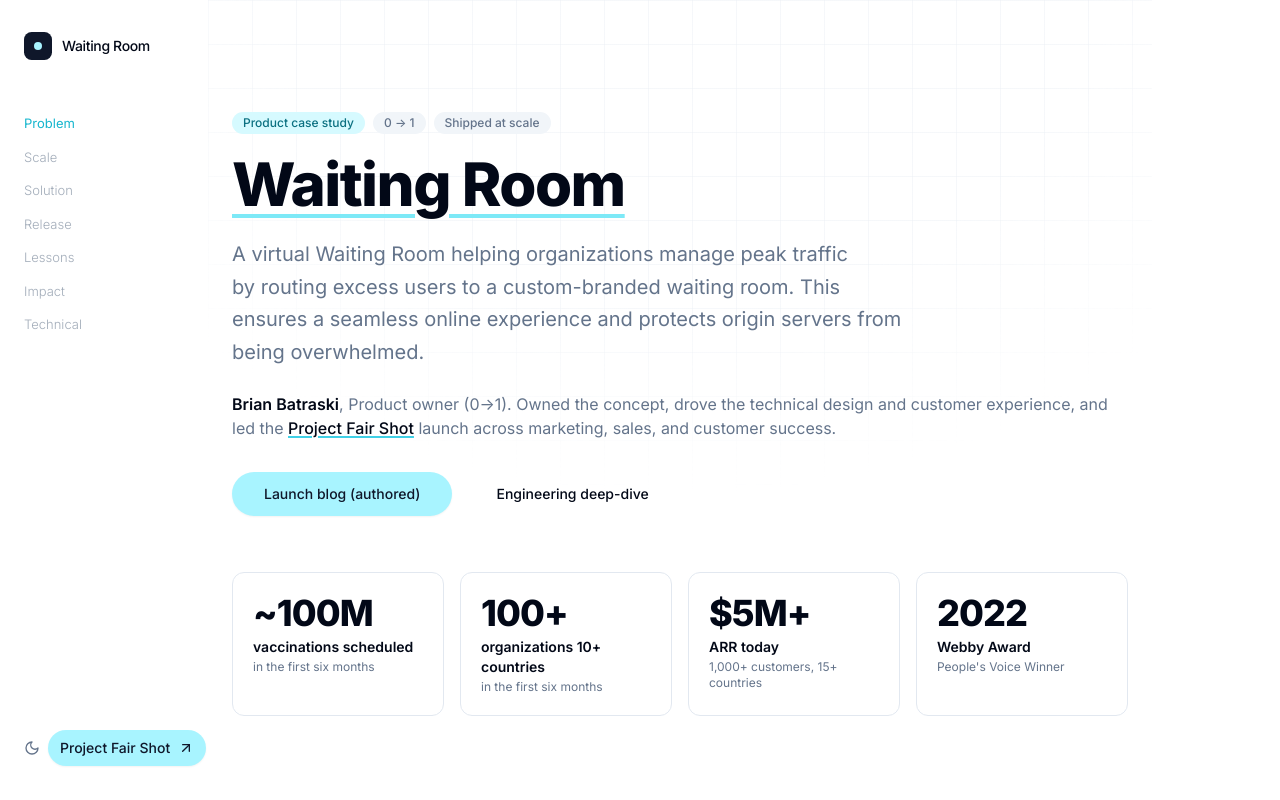
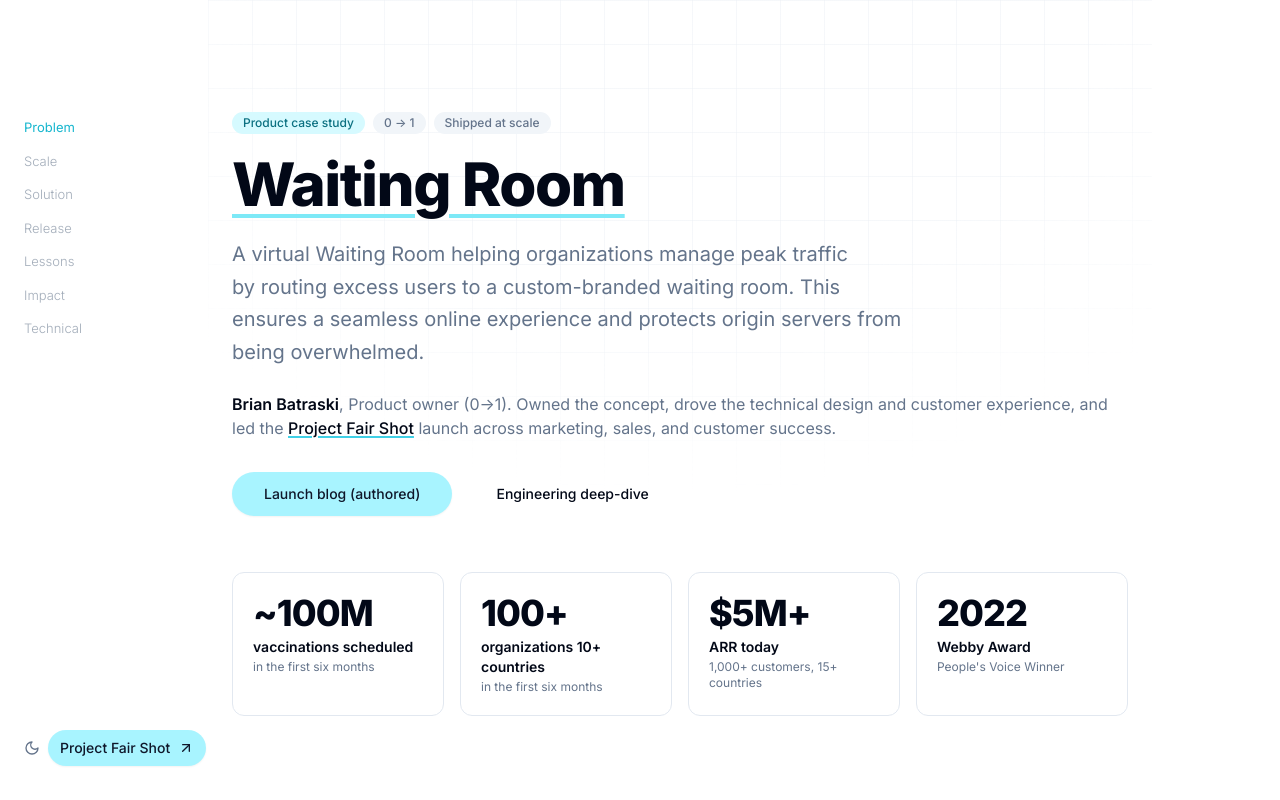
Before and after one commit to brianbatraski/Past-Work-Case-Study, a React (Vite) app: page / in a window 1280 px wide. Shown: the top 800 px of the page. Built offline with nearby package versions, Linux system fonts and the light colour scheme.

Commit message:
Nav rail: remove top-left brand, align nav with hero badge pills
- Drop the dot icon + 'Waiting Room' wordmark from the top-left of the rail
- Set rail top padding to pt-28 so the first nav link lines up exactly with
  the hero badge pills (both at 112px) instead of sitting at the very top

```diff
--- a/src/App.tsx
+++ b/src/App.tsx
@@ -136,15 +136,9 @@
 function SideRail() {
   const active = useActiveSection()
   return (
-    <aside className="fixed left-0 top-0 z-50 hidden h-screen w-48 flex-col justify-between px-6 py-8 lg:flex">
+    <aside className="fixed left-0 top-0 z-50 hidden h-screen w-48 flex-col justify-between px-6 pb-8 pt-28 lg:flex">
       <div>
-        <a href="#top" className="flex items-center gap-2.5">
-          <span className="flex h-7 w-7 items-center justify-center rounded-md bg-slate-900 text-white">
-            <span className="h-2 w-2 rounded-full bg-brand-200" />
-          </span>
-          <span className="text-sm font-medium tracking-tight">Waiting Room</span>
-        </a>
-        <nav className="mt-12 flex flex-col gap-0.5">
+        <nav className="flex flex-col gap-0.5">
           {NAV.map((n) => (
             <a
               key={n.id}
```
